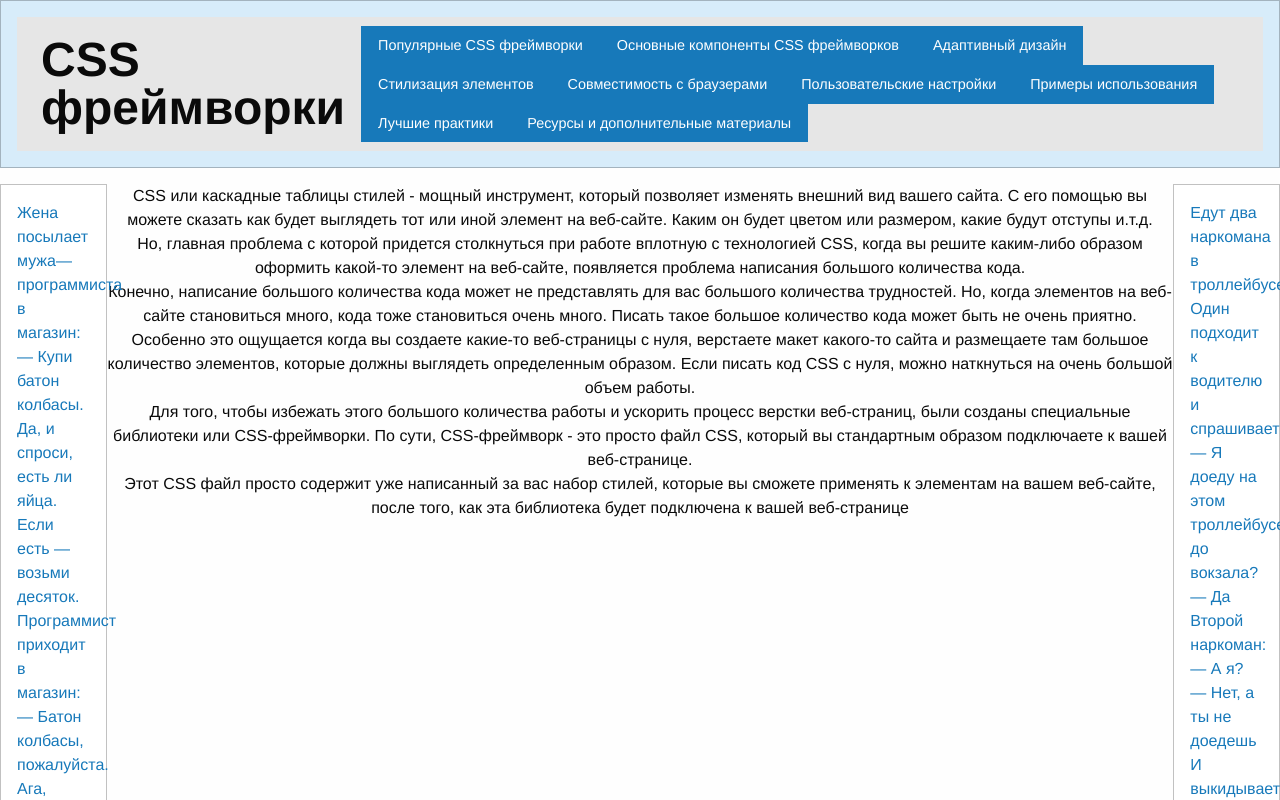
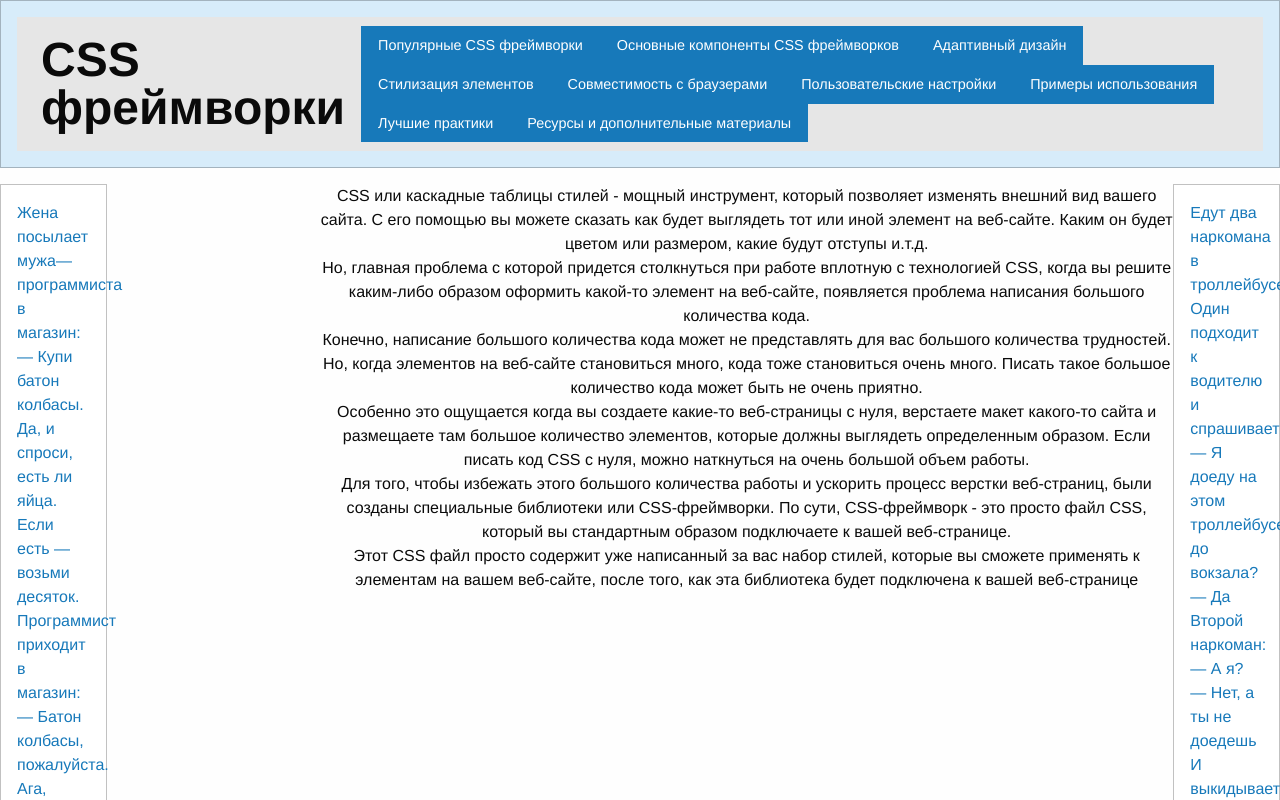
Before and after one commit to TatarinFrame/TatarinFrame.github.io, a plain HTML site: page index.html in a window 1280 px wide. Shown: the top 800 px of the page. Drawn offline with nearby package versions, Linux system fonts and the light colour scheme.

Commit message:
Update index.html

```diff
--- a/index.html
+++ b/index.html
@@ -48,7 +48,7 @@
       </div>
     </div>
   </div>
-  <div class="cell small-10 text-center">
+  <div class="cell large-8 large-offset-2 text-center">
     CSS или каскадные таблицы стилей - мощный инструмент, который позволяет изменять внешний вид вашего сайта. С его помощью вы можете сказать как будет выглядеть тот или иной элемент на веб-сайте. Каким он будет цветом или размером, какие будут отступы и.т.д.<br>
 Но, главная проблема с которой придется столкнуться при работе вплотную с технологией CSS, когда вы решите каким-либо образом оформить какой-то элемент на веб-сайте, появляется проблема написания большого количества кода.<br>
 Конечно, написание большого количества кода может не представлять для вас большого количества трудностей. Но, когда элементов на веб-сайте становиться много, кода тоже становиться очень много. Писать такое большое количество кода может быть не очень приятно.<br>
```
